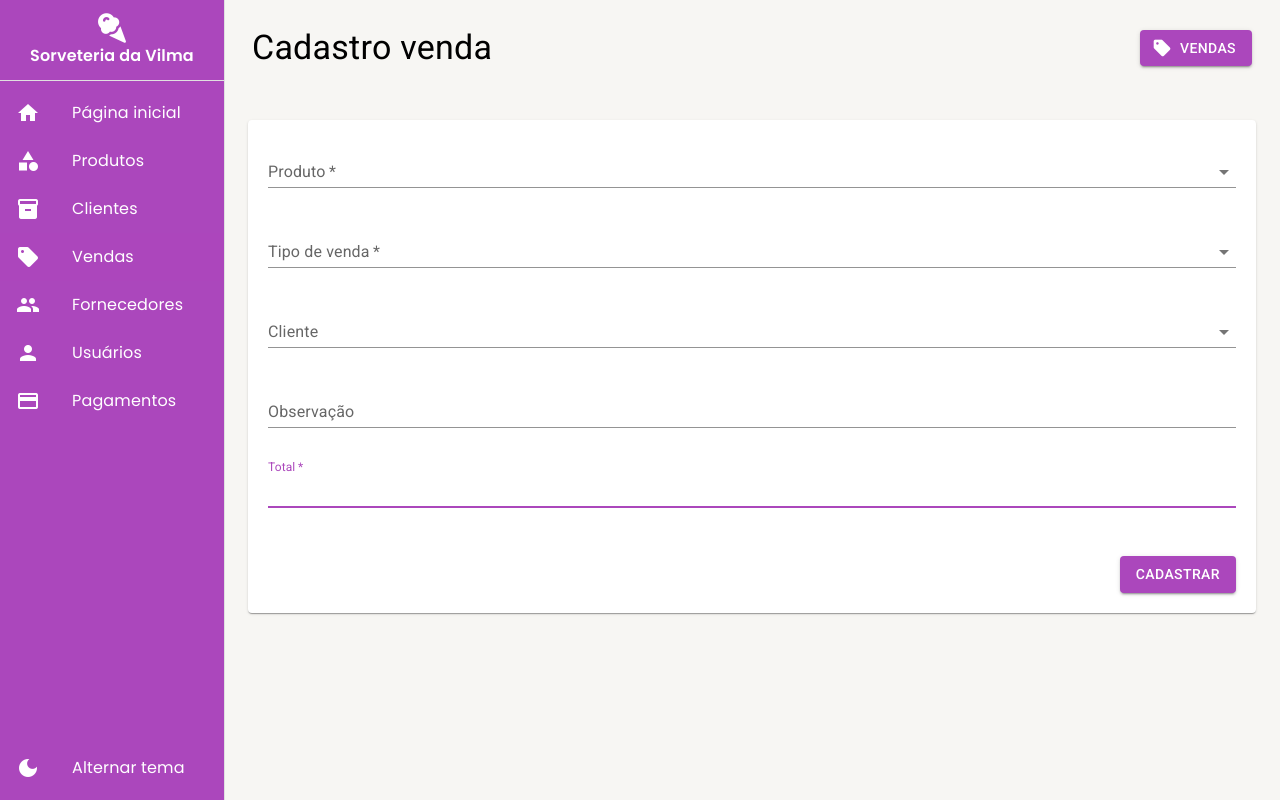
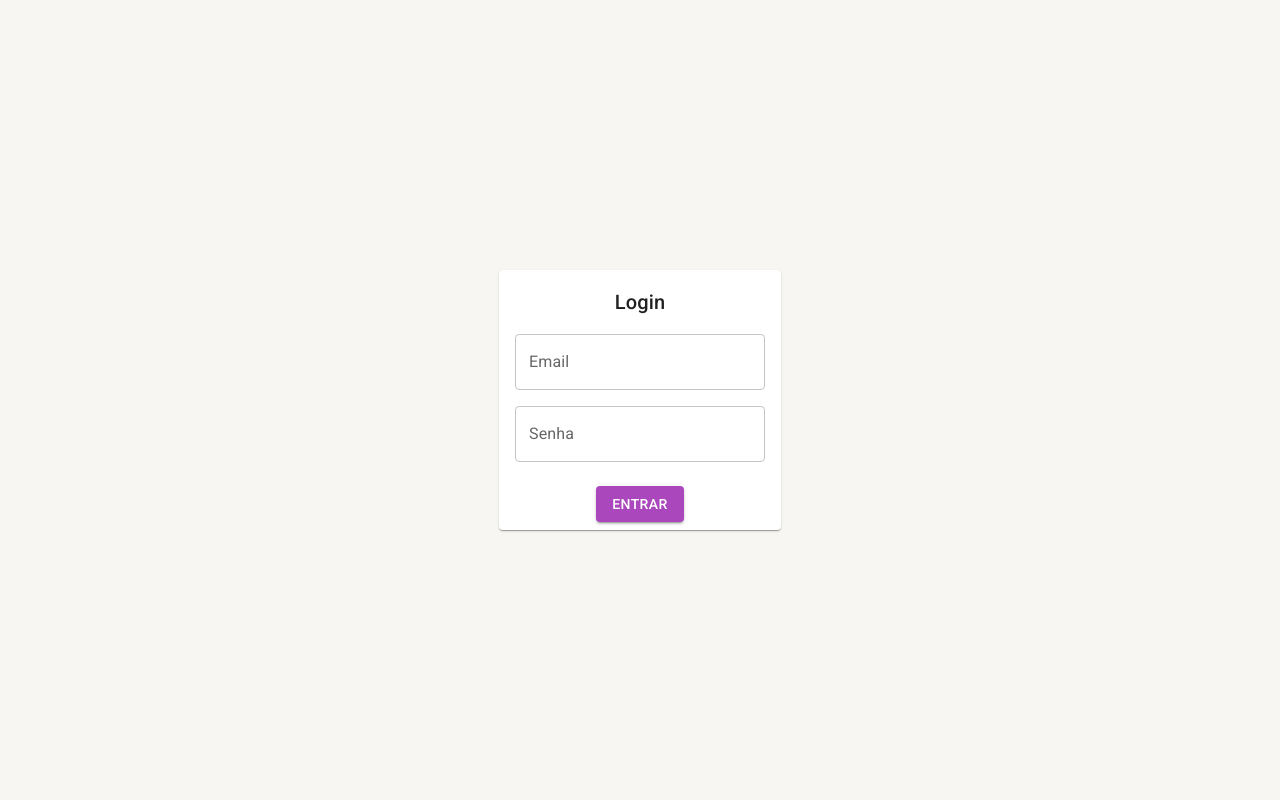
Before and after one commit to ygor-salles/ice-cream-frontend, a React (Create React App) app: page /sales/create in a window 1280 px wide. Built offline with nearby package versions, Linux system fonts and the light colour scheme; a web font is replaced by a local one.

Commit message:
Login: implmenting login screen

```diff
--- a/src/App.tsx
+++ b/src/App.tsx
@@ -2,14 +2,17 @@ import { BrowserRouter } from 'react-router-dom';
 
 import { AppRoutes } from './routes';
 import { MenuLateral } from './shared/components';
-import { AppThemeProvider, DrawerProvider } from './shared/contexts';
+import { Login } from './shared/components/login/Login';
+import { AppThemeProvider, AuthProvider, DrawerProvider } from './shared/contexts';
 import { GlobalStyle } from './styles/global';
 
 export const App = () => {
   return (
     <>
       <GlobalStyle />
+      <AuthProvider>
         <AppThemeProvider>
+          <Login>
             <DrawerProvider>
               <BrowserRouter>
                 <MenuLateral>
@@ -17,7 +20,9 @@ export const App = () => {
                 </MenuLateral>
               </BrowserRouter>
             </DrawerProvider>
+          </Login>
         </AppThemeProvider>
+      </AuthProvider>
     </>
   );
 };
--- /dev/null
+++ b/src/shared/components/login/Login.tsx
@@ -0,0 +1,114 @@
+import {
+  Box,
+  Button,
+  Card,
+  CardActions,
+  CardContent,
+  CircularProgress,
+  TextField,
+  Typography,
+} from '@mui/material';
+import { useState } from 'react';
+import * as yup from 'yup';
+
+import { useAuthContext } from '../../contexts';
+
+const loginSchema = yup.object().shape({
+  email: yup.string().email().required(),
+  password: yup.string().required().min(5),
+});
+
+interface ILoginProps {
+  children: React.ReactNode;
+}
+
+export const Login: React.FC<ILoginProps> = ({ children }) => {
+  const { isAuthenticated, login } = useAuthContext();
+
+  const [isLoading, setIsLoading] = useState(false);
+
+  const [passwordError, setPasswordError] = useState('');
+  const [emailError, setEmailError] = useState('');
+  const [password, setPassword] = useState('');
+  const [email, setEmail] = useState('');
+
+  const handleSubmit = () => {
+    setIsLoading(true);
+
+    loginSchema
+      .validate({ email, password }, { abortEarly: false })
+      .then(dadosValidados => {
+        login(dadosValidados.email, dadosValidados.password).then(() => {
+          setIsLoading(false);
+        });
+      })
+      .catch((errors: yup.ValidationError) => {
+        setIsLoading(false);
+
+        errors.inner.forEach(error => {
+          if (error.path === 'email') {
+            setEmailError(error.message);
+          } else if (error.path === 'password') {
+            setPasswordError(error.message);
+          }
+        });
+      });
+  };
+
+  // eslint-disable-next-line react/jsx-no-useless-fragment
+  if (isAuthenticated) return <>{children}</>;
+
+  return (
+    <Box width="100vw" height="100vh" display="flex" alignItems="center" justifyContent="center">
+      <Card>
+        <CardContent>
+          <Box display="flex" flexDirection="column" gap={2} width={250}>
+            <Typography variant="h6" align="center">
+              Login
+            </Typography>
+
+            <TextField
+              fullWidth
+              type="email"
+              label="Email"
+              value={email}
+              disabled={isLoading}
+              error={!!emailError}
+              helperText={emailError}
+              onKeyDown={() => setEmailError('')}
+              onChange={e => setEmail(e.target.value)}
+            />
+
+            <TextField
+              fullWidth
+              label="Senha"
+              type="password"
+              value={password}
+              disabled={isLoading}
+              error={!!passwordError}
+              helperText={passwordError}
+              onKeyDown={() => setPasswordError('')}
+              onChange={e => setPassword(e.target.value)}
+            />
+          </Box>
+        </CardContent>
+        <CardActions>
+          <Box width="100%" display="flex" justifyContent="center">
+            <Button
+              variant="contained"
+              disabled={isLoading}
+              onClick={handleSubmit}
+              endIcon={
+                isLoading ? (
+                  <CircularProgress variant="indeterminate" color="inherit" size={20} />
+                ) : undefined
+              }
+            >
+              Entrar
+            </Button>
+          </Box>
+        </CardActions>
+      </Card>
+    </Box>
+  );
+};
--- /dev/null
+++ b/src/shared/contexts/AuthContext.tsx
@@ -0,0 +1,58 @@
+import { createContext, useCallback, useContext, useEffect, useMemo, useState } from 'react';
+
+import AuthService from '../services/AuthService';
+
+interface IAuthContextData {
+  logout: () => void;
+  isAuthenticated: boolean;
+  login: (email: string, password: string) => Promise<string | void>;
+}
+
+const AuthContext = createContext({} as IAuthContextData);
+
+const LOCAL_STORAGE_KEY_ACCESS_TOKEN = 'token';
+
+interface IAuthProviderProps {
+  children: React.ReactNode;
+}
+export const AuthProvider: React.FC<IAuthProviderProps> = ({ children }) => {
+  const [accessToken, setAccessToken] = useState<string>();
+
+  useEffect(() => {
+    const accessToken = localStorage.getItem(LOCAL_STORAGE_KEY_ACCESS_TOKEN);
+
+    if (accessToken) {
+      setAccessToken(JSON.parse(accessToken));
+    } else {
+      setAccessToken(undefined);
+    }
+  }, []);
+
+  // eslint-disable-next-line consistent-return
+  const handleLogin = useCallback(async (email: string, password: string) => {
+    const authService = new AuthService();
+
+    try {
+      const result = await authService.login({ email, password });
+      localStorage.setItem(LOCAL_STORAGE_KEY_ACCESS_TOKEN, JSON.stringify(result.token));
+      setAccessToken(result.token);
+    } catch (err) {
+      console.log(err);
+    }
+  }, []);
+
+  const handleLogout = useCallback(() => {
+    localStorage.removeItem(LOCAL_STORAGE_KEY_ACCESS_TOKEN);
+    setAccessToken(undefined);
+  }, []);
+
+  const isAuthenticated = useMemo(() => !!accessToken, [accessToken]);
+
+  return (
+    <AuthContext.Provider value={{ isAuthenticated, login: handleLogin, logout: handleLogout }}>
+      {children}
+    </AuthContext.Provider>
+  );
+};
+
+export const useAuthContext = () => useContext(AuthContext);
--- a/src/shared/contexts/index.ts
+++ b/src/shared/contexts/index.ts
@@ -1,2 +1,3 @@
 export * from './DrawerContext';
 export * from './ThemeContext';
+export * from './AuthContext';
--- /dev/null
+++ b/src/shared/services/AuthService/dtos/ILoginDTORequest.ts
@@ -0,0 +1,4 @@
+export interface ILoginDTORequest {
+  email: string;
+  password: string;
+}
--- /dev/null
+++ b/src/shared/services/AuthService/dtos/ILoginDTOResponse.ts
@@ -0,0 +1,3 @@
+export interface ILoginDTOResponse {
+  token: string;
+}
--- /dev/null
+++ b/src/shared/services/AuthService/index.tsx
@@ -0,0 +1,12 @@
+import { api } from '../api';
+import { ILoginDTORequest } from './dtos/ILoginDTORequest';
+import { ILoginDTOResponse } from './dtos/ILoginDTOResponse';
+
+export default class AuthService {
+  private route = '/login';
+
+  public async login(dataRequest: ILoginDTORequest): Promise<ILoginDTOResponse> {
+    const { data } = await api.post<ILoginDTOResponse>(this.route, dataRequest);
+    return data;
+  }
+}
```
Lines whose indentation alone changed are shown as unchanged.
